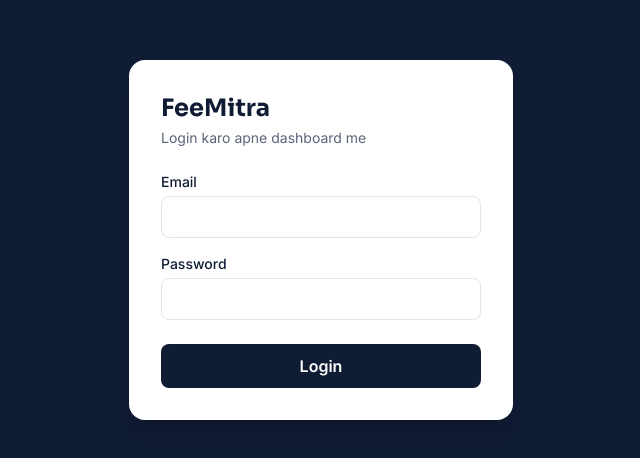
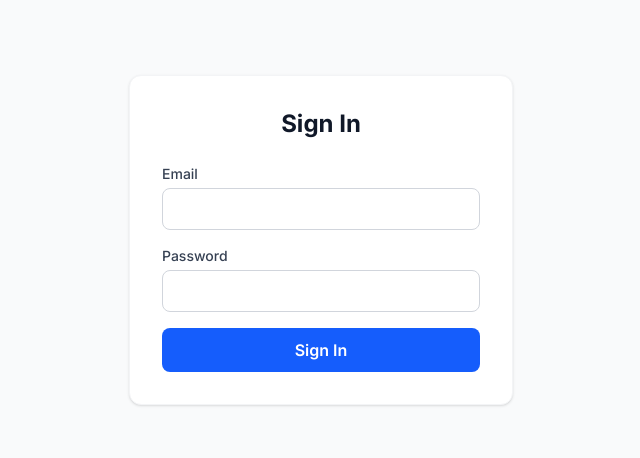
Before and after one commit to feemitraofficial/feemitra, a Next.js app: page /login in a window 1280 px wide. Shown: the part 160-618 px from the top of the page, without its empty margins (319-959 px from the left). Built offline with nearby package versions, Linux system fonts and the light colour scheme.

Commit message:
Add files via upload

```diff
--- /dev/null
+++ b/src/app/admin/page.js
@@ -0,0 +1,188 @@
+'use client';
+
+import { useEffect, useState } from 'react';
+import { useRouter } from 'next/navigation';
+import { supabase } from '@/lib/supabaseClient';
+
+const STATUS_STYLES = {
+  active: 'bg-green-100 text-green-700',
+  pending: 'bg-yellow-100 text-yellow-700',
+  blocked: 'bg-red-100 text-red-700',
+};
+
+export default function AdminPanel() {
+  const router = useRouter();
+  const [loading, setLoading] = useState(true);
+  const [authorized, setAuthorized] = useState(false);
+  const [institutes, setInstitutes] = useState([]);
+  const [revenue, setRevenue] = useState({});
+  const [actionError, setActionError] = useState('');
+
+  useEffect(() => {
+    checkAccessAndLoad();
+  }, []);
+
+  async function checkAccessAndLoad() {
+    const { data: { user } } = await supabase.auth.getUser();
+
+    if (!user) {
+      router.push('/login');
+      return;
+    }
+
+    const { data: adminRow } = await supabase
+      .from('institute_admins')
+      .select('role')
+      .eq('auth_user_id', user.id)
+      .maybeSingle();
+
+    if (adminRow?.role !== 'super_admin') {
+      setLoading(false);
+      setAuthorized(false);
+      return;
+    }
+
+    setAuthorized(true);
+    await loadData();
+    setLoading(false);
+  }
+
+  async function loadData() {
+    const { data: institutesData } = await supabase
+      .from('institutes')
+      .select('id, name, slug, status, plan, fee_paid, owner_email, owner_phone, created_at')
+      .order('created_at', { ascending: false });
+
+    const { data: revenueData } = await supabase
+      .from('institute_revenue')
+      .select('institute_id, total_revenue, payment_count');
+
+    const revenueMap = {};
+    (revenueData || []).forEach((r) => {
+      revenueMap[r.institute_id] = r;
+    });
+
+    setInstitutes(institutesData || []);
+    setRevenue(revenueMap);
+  }
+
+  async function updateStatus(id, status) {
+    setActionError('');
+    const { error } = await supabase.from('institutes').update({ status }).eq('id', id);
+    if (error) {
+      setActionError('Could not update status. Please try again.');
+      return;
+    }
+    await loadData();
+  }
+
+  async function deleteInstitute(id) {
+    if (!confirm('Delete this institute permanently? This cannot be undone.')) return;
+    setActionError('');
+    const { error } = await supabase.from('institutes').delete().eq('id', id);
+    if (error) {
+      setActionError('Could not delete — this institute may still have linked students, courses, or payments.');
+      return;
+    }
+    await loadData();
+  }
+
+  if (loading) {
+    return <main className="min-h-screen flex items-center justify-center text-gray-500">Loading...</main>;
+  }
+
+  if (!authorized) {
+    return (
+      <main className="min-h-screen flex items-center justify-center text-center px-6">
+        <div>
+          <h1 className="text-2xl font-bold text-gray-900 mb-2">Access Denied</h1>
+          <p className="text-gray-600">You do not have permission to view this page.</p>
+        </div>
+      </main>
+    );
+  }
+
+  const totalRevenue = Object.values(revenue).reduce((sum, r) => sum + Number(r.total_revenue || 0), 0);
+  const activeCount = institutes.filter((i) => i.status === 'active').length;
+  const pendingCount = institutes.filter((i) => i.status === 'pending').length;
+
+  return (
+    <main className="min-h-screen bg-gray-50 py-10 px-6">
+      <div className="max-w-6xl mx-auto">
+        <h1 className="text-3xl font-bold text-gray-900 mb-8">Super Admin Panel</h1>
+
+        <div className="grid grid-cols-1 md:grid-cols-3 gap-4 mb-8">
+          <SummaryCard label="Total Institutes" value={institutes.length} />
+          <SummaryCard label="Active" value={activeCount} />
+          <SummaryCard label="Pending" value={pendingCount} />
+        </div>
+
+        <div className="mb-8 bg-white rounded-xl border border-gray-100 p-6">
+          <p className="text-sm text-gray-500">Total Revenue (all institutes)</p>
+          <p className="text-3xl font-bold text-gray-900">₹{totalRevenue.toLocaleString('en-IN')}</p>
+        </div>
+
+        {actionError && (
+          <div className="mb-4 p-3 rounded-lg bg-red-50 text-red-700 text-sm">{actionError}</div>
+        )}
+
+        <div className="bg-white rounded-xl border border-gray-100 overflow-hidden">
+          <table className="w-full text-left text-sm">
+            <thead className="bg-gray-50 text-gray-600">
+              <tr>
+                <th className="px-4 py-3">Institute</th>
+                <th className="px-4 py-3">Owner</th>
+                <th className="px-4 py-3">Status</th>
+                <th className="px-4 py-3">Plan</th>
+                <th className="px-4 py-3">Revenue</th>
+                <th className="px-4 py-3">Actions</th>
+              </tr>
+            </thead>
+            <tbody>
+              {institutes.map((inst) => (
+                <tr key={inst.id} className="border-t border-gray-100">
+                  <td className="px-4 py-3 font-medium text-gray-900">{inst.name}</td>
+                  <td className="px-4 py-3 text-gray-600">{inst.owner_email}</td>
+                  <td className="px-4 py-3">
+                    <span className={`px-2 py-1 rounded-full text-xs font-medium ${STATUS_STYLES[inst.status] || 'bg-gray-100 text-gray-700'}`}>
+                      {inst.status}
+                    </span>
+                  </td>
+                  <td className="px-4 py-3 text-gray-600">{inst.plan || '—'}</td>
+                  <td className="px-4 py-3 text-gray-600">
+                    ₹{Number(revenue[inst.id]?.total_revenue || 0).toLocaleString('en-IN')}
+                  </td>
+                  <td className="px-4 py-3">
+                    <div className="flex gap-2">
+                      {inst.status !== 'active' && (
+                        <button onClick={() => updateStatus(inst.id, 'active')} className="text-green-700 hover:underline">Approve</button>
+                      )}
+                      {inst.status !== 'blocked' && (
+                        <button onClick={() => updateStatus(inst.id, 'blocked')} className="text-yellow-700 hover:underline">Block</button>
+                      )}
+                      <button onClick={() => deleteInstitute(inst.id)} className="text-red-600 hover:underline">Delete</button>
+                    </div>
+                  </td>
+                </tr>
+              ))}
+              {institutes.length === 0 && (
+                <tr>
+                  <td colSpan={6} className="px-4 py-8 text-center text-gray-400">No institutes yet.</td>
+                </tr>
+              )}
+            </tbody>
+          </table>
+        </div>
+      </div>
+    </main>
+  );
+}
+
+function SummaryCard({ label, value }) {
+  return (
+    <div className="bg-white rounded-xl border border-gray-100 p-6">
+      <p className="text-sm text-gray-500">{label}</p>
+      <p className="text-2xl font-bold text-gray-900">{value}</p>
+    </div>
+  );
+}
--- a/src/app/login/page.js
+++ b/src/app/login/page.js
@@ -1,105 +1,86 @@
-"use client";
+'use client';
 
-import { useState } from "react";
-import { useRouter } from "next/navigation";
-import { createClient } from "@/lib/supabase/client";
+import { useState } from 'react';
+import { useRouter } from 'next/navigation';
+import { supabase } from '@/lib/supabaseClient';
 
 export default function LoginPage() {
   const router = useRouter();
-  const [email, setEmail] = useState("");
-  const [password, setPassword] = useState("");
-  const [error, setError] = useState("");
-  const [loading, setLoading] = useState(false);
+  const [email, setEmail] = useState('');
+  const [password, setPassword] = useState('');
+  const [error, setError] = useState('');
+  const [submitting, setSubmitting] = useState(false);
 
-  async function handleLogin(e) {
+  async function handleSubmit(e) {
     e.preventDefault();
-    setError("");
-    setLoading(true);
+    setError('');
+    setSubmitting(true);
 
-    const supabase = createClient();
-    const { data, error: authError } = await supabase.auth.signInWithPassword({
+    const { data, error: signInError } = await supabase.auth.signInWithPassword({
       email,
       password,
     });
 
-    if (authError) {
-      setError("Email ya password galat hai.");
-      setLoading(false);
+    if (signInError) {
+      setSubmitting(false);
+      setError('Invalid email or password.');
       return;
     }
 
-    // Check if this user is a super_admin or institute_admin
     const { data: adminRow } = await supabase
-      .from("institute_admins")
-      .select("role")
-      .eq("auth_user_id", data.user.id)
-      .single();
+      .from('institute_admins')
+      .select('role')
+      .eq('auth_user_id', data.user.id)
+      .maybeSingle();
 
-    if (!adminRow) {
-      setError("Ye account kisi institute se linked nahi hai.");
-      await supabase.auth.signOut();
-      setLoading(false);
-      return;
-    }
+    setSubmitting(false);
 
-    if (adminRow.role === "super_admin") {
-      router.push("/super-admin");
+    if (adminRow?.role === 'super_admin') {
+      router.push('/admin');
     } else {
-      router.push("/admin");
+      router.push('/');
     }
   }
 
   return (
-    <div
-      style={{ background: "var(--navy)" }}
-      className="min-h-screen flex items-center justify-center px-4"
-    >
-      <form
-        onSubmit={handleLogin}
-        className="bg-white rounded-2xl shadow-xl p-8 w-full max-w-sm"
-      >
-        <h1 className="font-display text-2xl font-bold mb-1" style={{ color: "var(--navy)" }}>
-          FeeMitra
-        </h1>
-        <p className="text-sm mb-6" style={{ color: "var(--muted)" }}>
-          Login karo apne dashboard me
-        </p>
+    <main className="min-h-screen flex items-center justify-center bg-gray-50 px-6">
+      <div className="w-full max-w-sm bg-white rounded-xl shadow-sm border border-gray-100 p-8">
+        <h1 className="text-2xl font-bold text-gray-900 mb-6 text-center">Sign In</h1>
 
         {error && (
-          <div className="mb-4 text-sm rounded-lg px-3 py-2" style={{ background: "#FBEAE6", color: "var(--danger)" }}>
-            {error}
-          </div>
+          <div className="mb-4 p-3 rounded-lg bg-red-50 text-red-700 text-sm">{error}</div>
         )}
 
-        <label className="block text-sm font-medium mb-1">Email</label>
+        <form onSubmit={handleSubmit} className="space-y-4">
+          <div>
+            <label className="block text-sm font-medium text-gray-700 mb-1">Email</label>
             <input
               type="email"
-          required
               value={email}
               onChange={(e) => setEmail(e.target.value)}
-          className="w-full border rounded-lg px-3 py-2 mb-4 outline-none focus:ring-2"
-          style={{ borderColor: "#E2E4EA" }}
+              required
+              className="w-full border border-gray-300 rounded-lg px-3 py-2 focus:outline-none focus:ring-2 focus:ring-blue-500"
             />
-
-        <label className="block text-sm font-medium mb-1">Password</label>
+          </div>
+          <div>
+            <label className="block text-sm font-medium text-gray-700 mb-1">Password</label>
             <input
               type="password"
-          required
               value={password}
               onChange={(e) => setPassword(e.target.value)}
-          className="w-full border rounded-lg px-3 py-2 mb-6 outline-none focus:ring-2"
-          style={{ borderColor: "#E2E4EA" }}
+              required
+              className="w-full border border-gray-300 rounded-lg px-3 py-2 focus:outline-none focus:ring-2 focus:ring-blue-500"
             />
-
+          </div>
           <button
             type="submit"
-          disabled={loading}
-          className="w-full rounded-lg py-2.5 font-semibold text-white"
-          style={{ background: "var(--navy)" }}
+            disabled={submitting}
+            className="w-full bg-blue-600 hover:bg-blue-700 disabled:bg-blue-300 text-white font-semibold py-2.5 rounded-lg transition-colors"
           >
-          {loading ? "Login ho raha hai..." : "Login"}
+            {submitting ? 'Signing in...' : 'Sign In'}
           </button>
         </form>
       </div>
+    </main>
   );
 }
```
Lines whose indentation alone changed are shown as unchanged.
